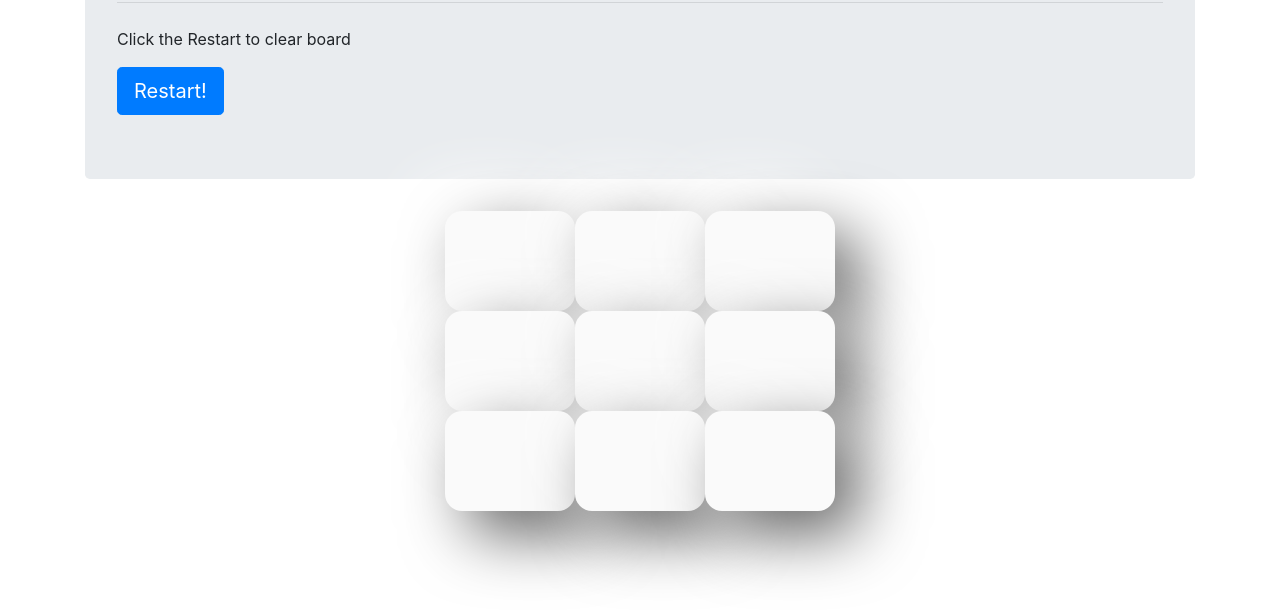
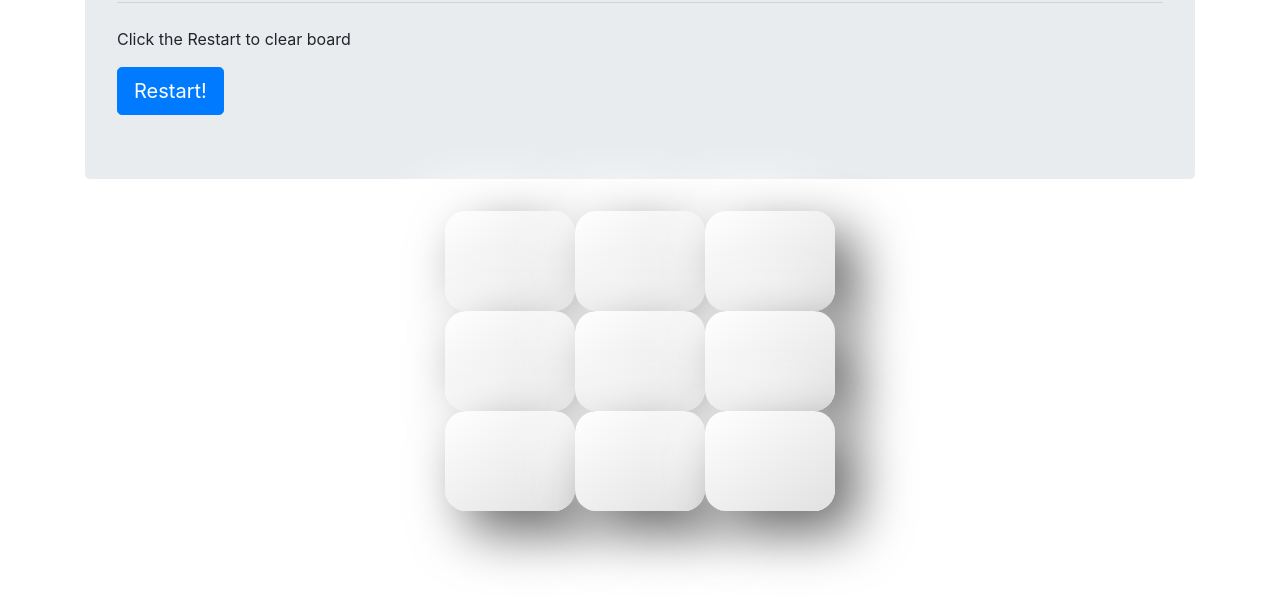
Before and after one commit to Jfkay531/tic-tac-toe-, a plain HTML site: page index.html in a window 1280 px wide. Shown: the part 134-750 px from the top of the page. Drawn offline with nearby package versions, Linux system fonts and the light colour scheme.

Commit message:
Update tictac.css

```diff
--- a/scripts/tictac.css
+++ b/scripts/tictac.css
@@ -17,10 +17,10 @@
 
 
 td {
- border-radius: 17px;
-background: #fafafa;
-box-shadow:  23px 23px 64px #646464,
-             -23px -23px 64px #ffffff;
+ border-radius: 21px;
+background: linear-gradient(145deg, #ffffff, #e1e1e1);
+box-shadow:  21px 21px 54px #676767,
+             -21px -21px 54px #ffffff;
 
                color: blue;
                text-align: center;
```
